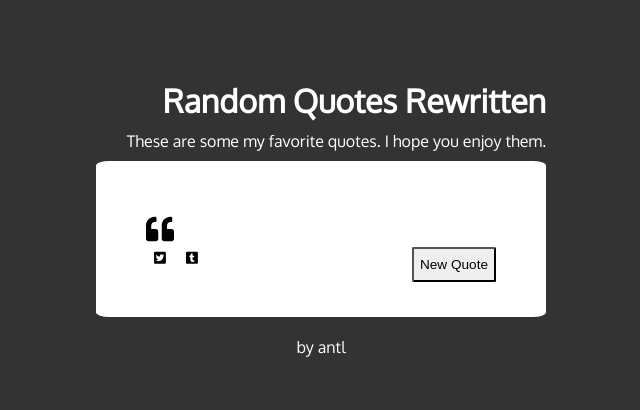
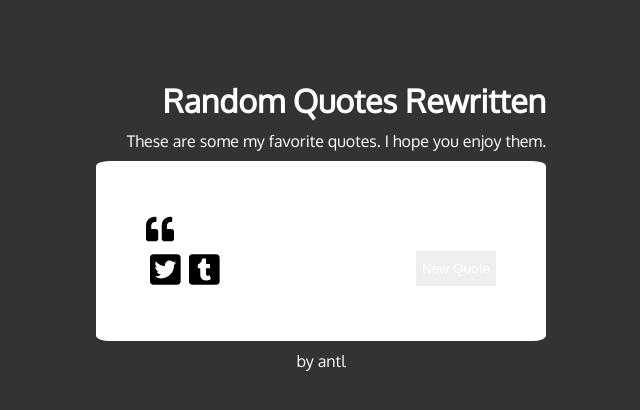
Before and after one commit to antliubimov/RandomQuoteMachine, a plain HTML site: page index.html in a window 1280 px wide. Shown: the whole page, without its empty margins (319-959 px from the left). Drawn offline with Linux system fonts and the light colour scheme.

Commit message:
Add css-styles

```diff
--- a/js/script.js
+++ b/js/script.js
@@ -0,0 +1 @@
+var colors = ['#16a085', '#27ae60', '#2c3e50', '#f39c12', '#e74c3c', '#9b59b6', '#FB6964', '#342224', "#472E32", "#BDBB99", "#77B1A9", "#73A857"];
--- a/style/main.scss
+++ b/style/main.scss
@@ -41,7 +41,7 @@
   background-color: #fff;
   padding: 50px;
   border-radius: 3%;
-  margin-bottom: 20px;
+  margin-bottom: 10px;
 }
 
 .quote-author {
@@ -62,11 +62,15 @@
 .buttons--link {
   height: 35px;
   width: 35px;
-  padding: 8px;
+  padding-left: 4px;
+  font-size: 35px;
 }
 
 .buttons--newq {
   float: right;
+  border: 0px;
+  color: #fff;
+  margin-top: 4px;
 }
 
 footer {
```
Also changed, not shown: style/main.css, 1 other file.
